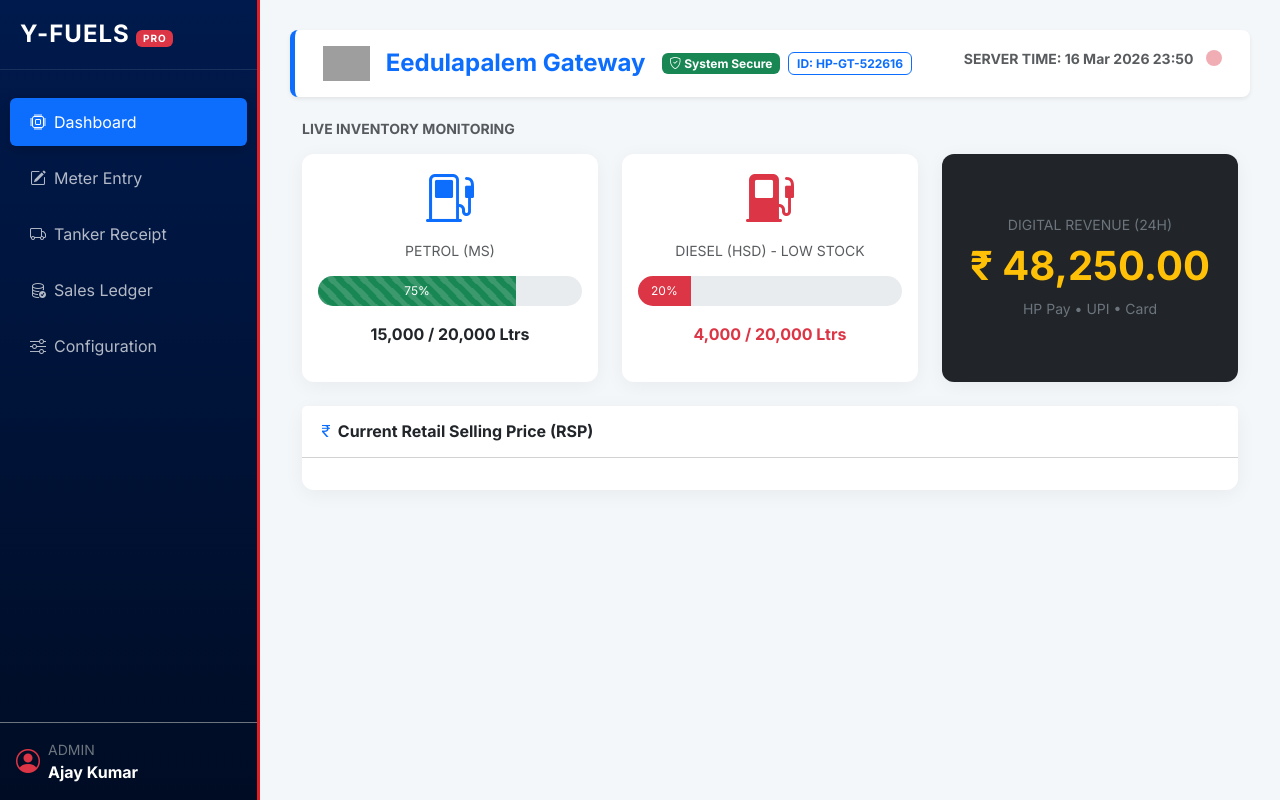
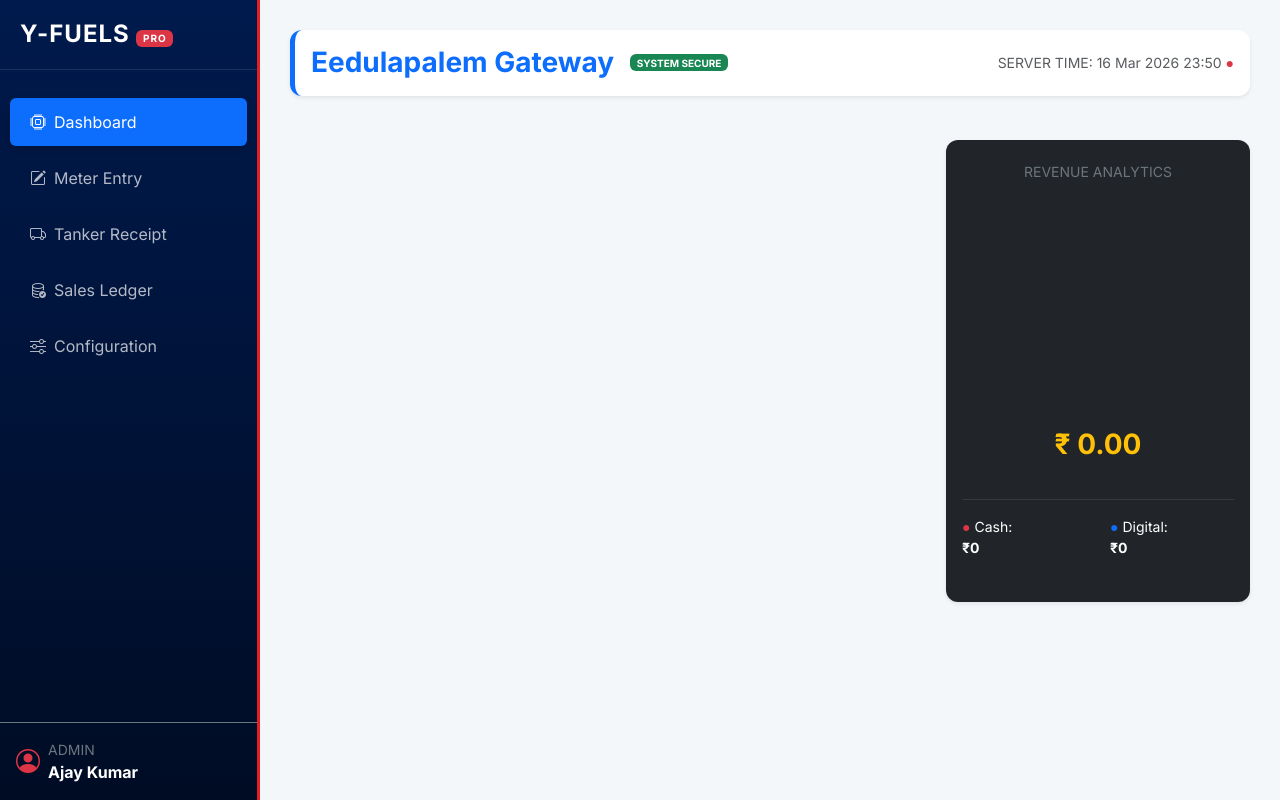
Before and after one commit to Sai-code-glitch/yalamanchili-fuels, a Flask app: page / in a window 1280 px wide. Run offline with Flask 3, Linux system fonts and the light colour scheme; data that the repository does not hold is empty; a map, chart or similar area stays blank; grey boxes are pictures that could not be loaded.

Commit message:
Update HTML template for index page

```diff
--- a/app/templates/index.html
+++ b/app/templates/index.html
@@ -1,73 +1,94 @@
-{% extends "base.html" %}
+{% extends 'base.html' %}
 
 {% block content %}
-<div class="container-fluid">
-    <div class="row mb-4 bg-white shadow-sm p-3 rounded-3 border-start border-primary border-5">
-        <div class="col-md-8 d-flex align-items-center">
-            <img src="https://www.hindustanpetroleum.com/images/hp_logo.png" height="35" class="me-3">
-            <h4 class="mb-0 fw-bold text-primary me-3">Eedulapalem Gateway</h4>
-            <span class="badge bg-success me-2"><i class="bi bi-shield-check"></i> System Secure</span>
-            <span class="badge border border-primary text-primary">ID: HP-GT-522616</span>
-        </div>
-        <div class="col-md-4 text-end">
-            <small class="text-muted fw-bold">SERVER TIME: {{ info.last_updated }}</small>
-            <div class="spinner-grow spinner-grow-sm text-danger ms-2" role="status"></div>
-        </div>
-    </div>
-
-    <h5 class="text-uppercase small fw-bold text-muted mb-3">Live Inventory Monitoring</h5>
-    <div class="row g-4 mb-4">
-        <div class="col-md-4">
-            <div class="card hp-border-blue h-100">
-                <div class="card-body text-center">
-                    <i class="bi bi-fuel-pump display-5 text-primary"></i>
-                    <h6 class="mt-3 text-muted small">PETROL (MS)</h6>
-                    <div class="progress my-3" style="height: 30px; border-radius: 15px;">
-                        <div class="progress-bar bg-success progress-bar-striped progress-bar-animated" style="width: 75%;">75%</div>
-                    </div>
-                    <p class="fw-bold mb-0">15,000 / 20,000 Ltrs</p>
+<div class="row mb-4">
+    <div class="col-12">
+        <div class="card shadow-sm border-0 border-start border-primary border-5">
+            <div class="card-body d-flex justify-content-between align-items-center">
+                <div class="d-flex align-items-center">
+                    <h3 class="mb-0 text-primary fw-bold">Eedulapalem Gateway</h3>
+                    <span class="badge bg-success ms-3 text-uppercase" style="font-size: 10px;">System Secure</span>
                 </div>
-            </div>
-        </div>
-
-        <div class="col-md-4">
-            <div class="card hp-border-red h-100">
-                <div class="card-body text-center">
-                    <i class="bi bi-fuel-pump-fill display-5 text-danger"></i>
-                    <h6 class="mt-3 text-muted small text-danger">DIESEL (HSD) - LOW STOCK</h6>
-                    <div class="progress my-3" style="height: 30px; border-radius: 15px;">
-                        <div class="progress-bar bg-danger" style="width: 20%;">20%</div>
-                    </div>
-                    <p class="fw-bold mb-0 text-danger">4,000 / 20,000 Ltrs</p>
-                </div>
-            </div>
-        </div>
-
-        <div class="col-md-4">
-            <div class="card border-0 bg-dark text-white h-100">
-                <div class="card-body text-center d-flex flex-column justify-content-center">
-                    <h6 class="text-secondary small">DIGITAL REVENUE (24H)</h6>
-                    <h2 class="display-6 fw-bold text-warning">₹ 48,250.00</h2>
-                    <p class="small text-secondary mb-0">HP Pay • UPI • Card</p>
+                <div class="text-end">
+                    <p class="mb-0 text-muted small">SERVER TIME: {{ info.last_updated }} <span class="text-danger">●</span></p>
                 </div>
             </div>
         </div>
     </div>
+</div>
 
-    <div class="card hp-border-blue">
-        <div class="card-header bg-white py-3">
-            <h6 class="mb-0 fw-bold"><i class="bi bi-currency-rupee text-primary"></i> Current Retail Selling Price (RSP)</h6>
+<div class="row">
+    <div class="col-md-8">
+        <div class="row">
+            {% for fuel in inventory %}
+            <div class="col-md-6 mb-4">
+                <div class="card shadow-sm border-0 h-100">
+                    <div class="card-body text-center py-4">
+                        <i class="bi bi-fuel-pump text-primary h1"></i>
+                        <h6 class="text-uppercase text-muted mt-2 small">{{ fuel.name }}</h6>
+                        <div class="progress my-3" style="height: 30px; border-radius: 15px;">
+                            <div class="progress-bar {{ fuel.color }} progress-bar-striped progress-bar-animated"
+                                 style="width: {{ fuel.percent }}%;">
+                                {{ fuel.percent|int }}%
+                            </div>
+                        </div>
+                        <div class="d-flex justify-content-between px-2">
+                            <span class="fw-bold">{{ "{:,.0f}".format(fuel.stock) }} Ltrs</span>
+                            <span class="text-muted small">/ 20,000 Ltrs</span>
+                        </div>
+                    </div>
+                </div>
+            </div>
+            {% endfor %}
         </div>
-        <div class="card-body">
-            <div class="row text-center">
-                {% for fuel in prices %}
-                <div class="col-md-6 border-end py-2">
-                    <h1 class="display-4 fw-bold text-dark">₹{{ fuel.base_price }}</h1>
-                    <span class="badge bg-light text-dark border">{{ fuel.name }}</span>
+    </div>
+
+    <div class="col-md-4">
+        <div class="card bg-dark text-white border-0 shadow-sm h-100">
+            <div class="card-body text-center py-4">
+                <h6 class="text-secondary small mb-4 text-uppercase">Revenue Analytics</h6>
+                <div style="height: 200px; position: relative;">
+                    <canvas id="paymentChart"></canvas>
                 </div>
-                {% endfor %}
+                <div class="mt-4">
+                    <h3 class="text-warning fw-bold mb-0">₹ {{ "{:,.2f}".format(cash_val + digi_val) }}</h3>
+                    <p class="text-muted small">Total Revenue Analyzed</p>
+                </div>
+                <hr class="border-secondary">
+                <div class="row small mt-2 text-start">
+                    <div class="col-6">
+                        <span class="text-danger">●</span> Cash: <br><strong>₹{{ "{:,.0f}".format(cash_val) }}</strong>
+                    </div>
+                    <div class="col-6">
+                        <span class="text-primary">●</span> Digital: <br><strong>₹{{ "{:,.0f}".format(digi_val) }}</strong>
+                    </div>
+                </div>
             </div>
         </div>
     </div>
 </div>
+
+<script>
+    document.addEventListener('DOMContentLoaded', function() {
+        const ctx = document.getElementById('paymentChart').getContext('2d');
+        new Chart(ctx, {
+            type: 'doughnut',
+            data: {
+                labels: ['Cash', 'Digital'],
+                datasets: [{
+                    data: [{{ cash_val }}, {{ digi_val }}],
+                    backgroundColor: ['#E31E24', '#003399'],
+                    borderWidth: 0,
+                    hoverOffset: 10
+                }]
+            },
+            options: {
+                cutout: '80%',
+                responsive: true,
+                maintainAspectRatio: false,
+                plugins: { legend: { display: false } }
+            }
+        });
+    });
+</script>
 {% endblock %}
```
